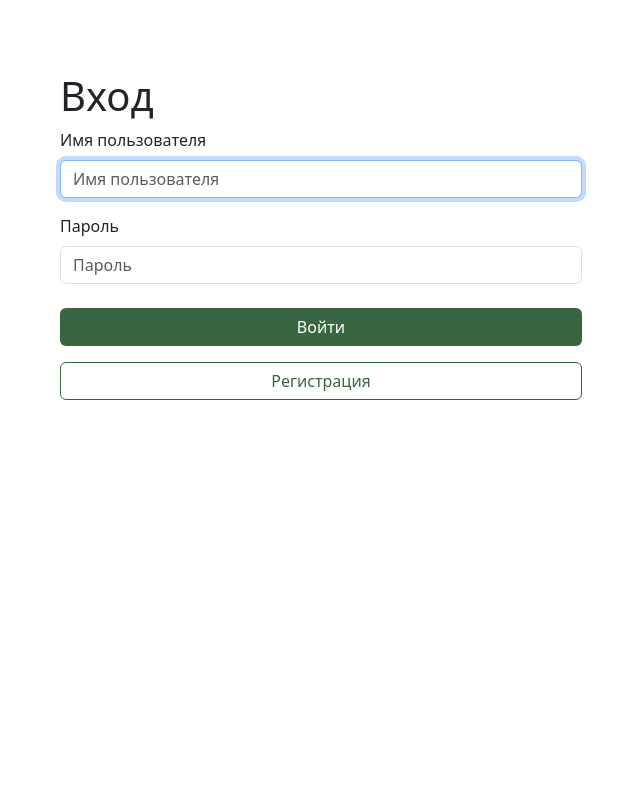
After one commit to LizaLipatnikova/safe-life, a Django app: page /user/login/ in a window 1280 px wide. The commit adds this page. Shown: the whole page, without its empty margins (319-959 px from the left). Run offline with Django 5.2, Linux system fonts and the light colour scheme; some libraries are stand-ins or nearby versions.

Commit message:
Добавлен шаблон авторизации

```diff
--- a/static/css/base.css
+++ b/static/css/base.css
@@ -27,3 +27,14 @@ body {
     background-color: var(--bs-secondary);
     color: white;
 }
+
+.btn-outline-main {
+    border-color: var(--bs-primary);
+    color: var(--bs-primary);
+}
+
+.btn-outline-main:hover {
+    border-color: var(--bs-secondary);
+    background-color: var(--bs-secondary);
+    color: white;
+}
--- /dev/null
+++ b/user/templates/login.html
@@ -0,0 +1,10 @@
+{% extends "user_form.html" %}
+
+{% block title %}Авторизация Safe-Life{% endblock title %}
+
+{% block title_form %}Вход{% endblock title_form %}
+
+{% block buttons %}
+    <button type="submit" class="btn btn-main">Войти</button>
+    <a href="{% url "registration" %}" class="btn btn-outline-main">Регистрация</a>
+{% endblock buttons %}
--- /dev/null
+++ b/user/templates/user_form.html
@@ -0,0 +1,21 @@
+{% extends "base.html" %}
+
+{% load django_bootstrap5 %}
+
+{% block content %}
+    <main class="container flex-grow-1 p-5">
+        <div class="col-sm-8 offset-sm-2 col-md-6 offset-md-3 mt-4">
+            <h1>
+                {% block title_form %}{% endblock title_form %}
+            </h1>
+            <form method="post">
+                {% csrf_token %}
+                {% bootstrap_form form %}
+
+                <div class="d-flex flex-column mt-4 gap-3">
+                    {% block buttons %}{% endblock buttons %}
+                </div>
+            </form>
+        </div>
+    </main>
+{% endblock content %}
```
